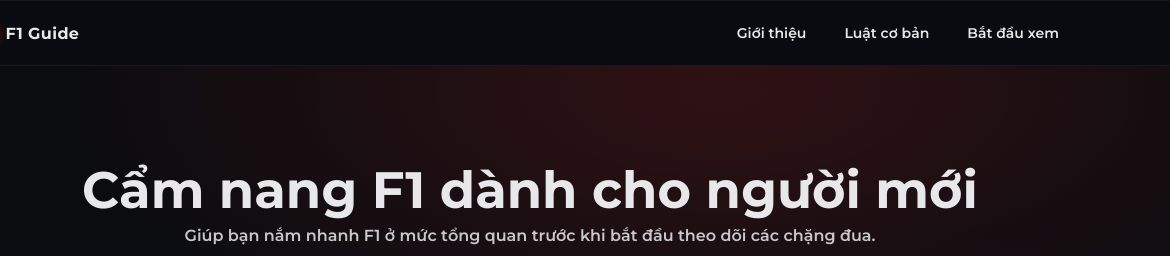
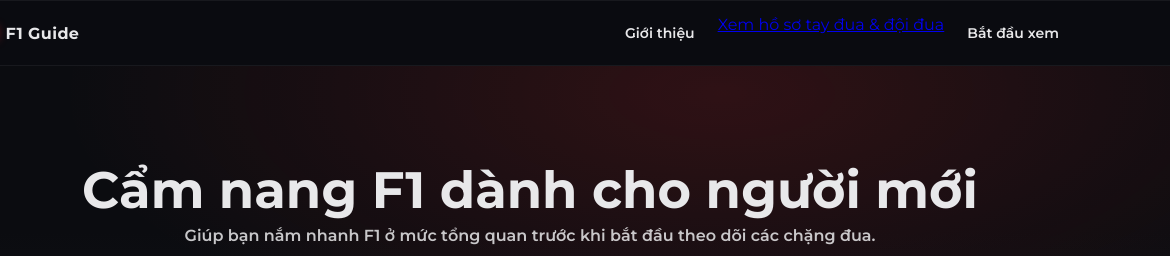
Before and after one commit to huangzuu0211/f1-guide-for-beginners, a plain HTML site: page tab1.html in a window 1280 px wide. Shown: the top 256 px of the page, 110-1280 px from the left. Drawn offline with Linux system fonts and the light colour scheme.

Commit message:
add button

```diff
--- a/index.html
+++ b/tab1.html
@@ -23,7 +23,7 @@
       </a>
       <nav class="primary-nav" aria-label="Primary">
         <a class="primary-nav__item" href="#tab-1">Giới thiệu</a>
-        <a class="primary-nav__item" href="#tab-2">Luật cơ bản</a>
+        <a href="tab2.html" class="btn-primary">Xem hồ sơ tay đua &amp; đội đua</a>
         <a class="primary-nav__item" href="#tab-3">Bắt đầu xem</a>
       </nav>
     </div>
```
